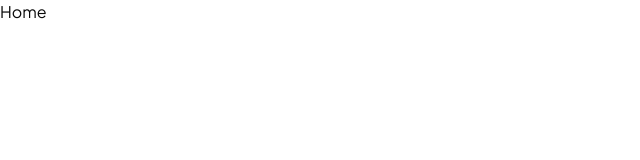
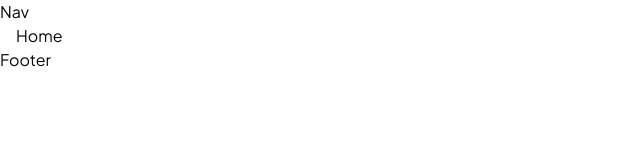
Before and after one commit to Lev1reG/personal-website, a React (Vite) app: page / in a window 1280 px wide. Shown: the top 160 px of the page, without its empty margins (0-640 px from the left). Built offline with nearby package versions, Linux system fonts and the light colour scheme.

Commit message:
feat: setup layout components

```diff
--- a/src/components/AppRouter.tsx
+++ b/src/components/AppRouter.tsx
@@ -1,11 +1,16 @@
 import Home from "@/pages/Home";
 import { BrowserRouter, Route, Routes } from "react-router-dom";
+import Layout from "./Layout";
 
 const AppRouter = () => {
   return (
     <BrowserRouter>
       <Routes>
-        <Route path="/" element={<Home />} />
+        <Route path="/" element={<Layout  />}>
+          <Route index element={<Home />} />
+          {/* Add more routes here as needed */}
+          {/* Example: <Route path="about" element={<About />} /> */}
+        </Route>
       </Routes>
     </BrowserRouter>
   );
--- /dev/null
+++ b/src/components/Footer.tsx
@@ -0,0 +1,9 @@
+const Footer = () => {
+  return (
+    <footer>
+        Footer
+    </footer>
+  )
+}
+
+export default Footer
--- /dev/null
+++ b/src/components/Header.tsx
@@ -0,0 +1,9 @@
+const Header = () => {
+  return (
+    <header>
+        Nav
+    </header>
+  )
+}
+
+export default Header
--- /dev/null
+++ b/src/components/Layout.tsx
@@ -0,0 +1,17 @@
+import { Outlet } from "react-router-dom"
+import Header from "@/components/Header"
+import Footer from "@/components/Footer"
+
+const Layout = () => {
+  return (
+    <div className="min-h-screen flex flex-col">
+        <Header />
+        <main className="container mx-auto px-4">
+            <Outlet />
+        </main>
+        <Footer />
+    </div>
+  )
+}
+
+export default Layout
```
